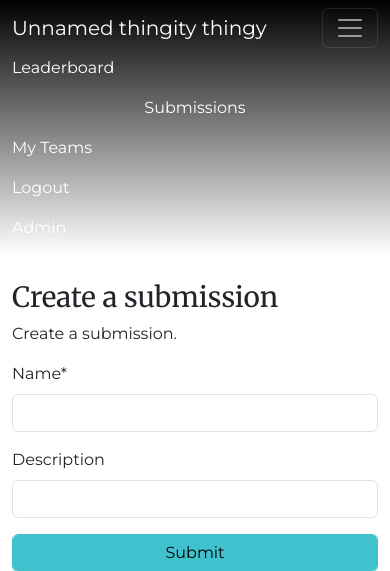
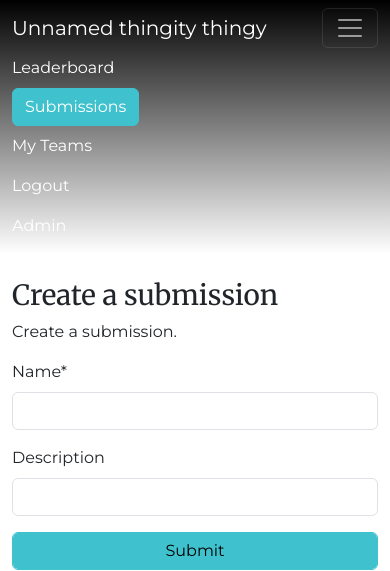
Before and after one commit to jnywong/frx-challenges, a Django app: page /submissions/create in a window 390 px wide, after a click that opens the changed part. Shown: the top 571 px of the page. Run offline with Django 5.2, Linux system fonts and the light colour scheme; the visitor is signed in with stand-in values (Sample User, id 1); data that the repository does not hold is empty; some libraries are stand-ins or nearby versions.

Commit message:
🐛 Fix button responsiveness

```diff
--- a/comptest/web/templates/page.html
+++ b/comptest/web/templates/page.html
@@ -48,7 +48,7 @@
                             {% if request.user.is_authenticated %}
                                 {% if challenge_state == "RUNNING" %}
                                     <li class="nav-item">
-                                        <a class="nav-link btn btn-primary" href="{% url 'submissions-list' %}">Submissions</a>
+                                        <a class="btn btn-primary" href="{% url 'submissions-list' %}">Submissions</a>
                                     </li>
                                     <li class="nav-item">
                                         <a class="nav-link {% if request.resolver_match.url_name == 'teams-list' %}active{% endif %}"
```
